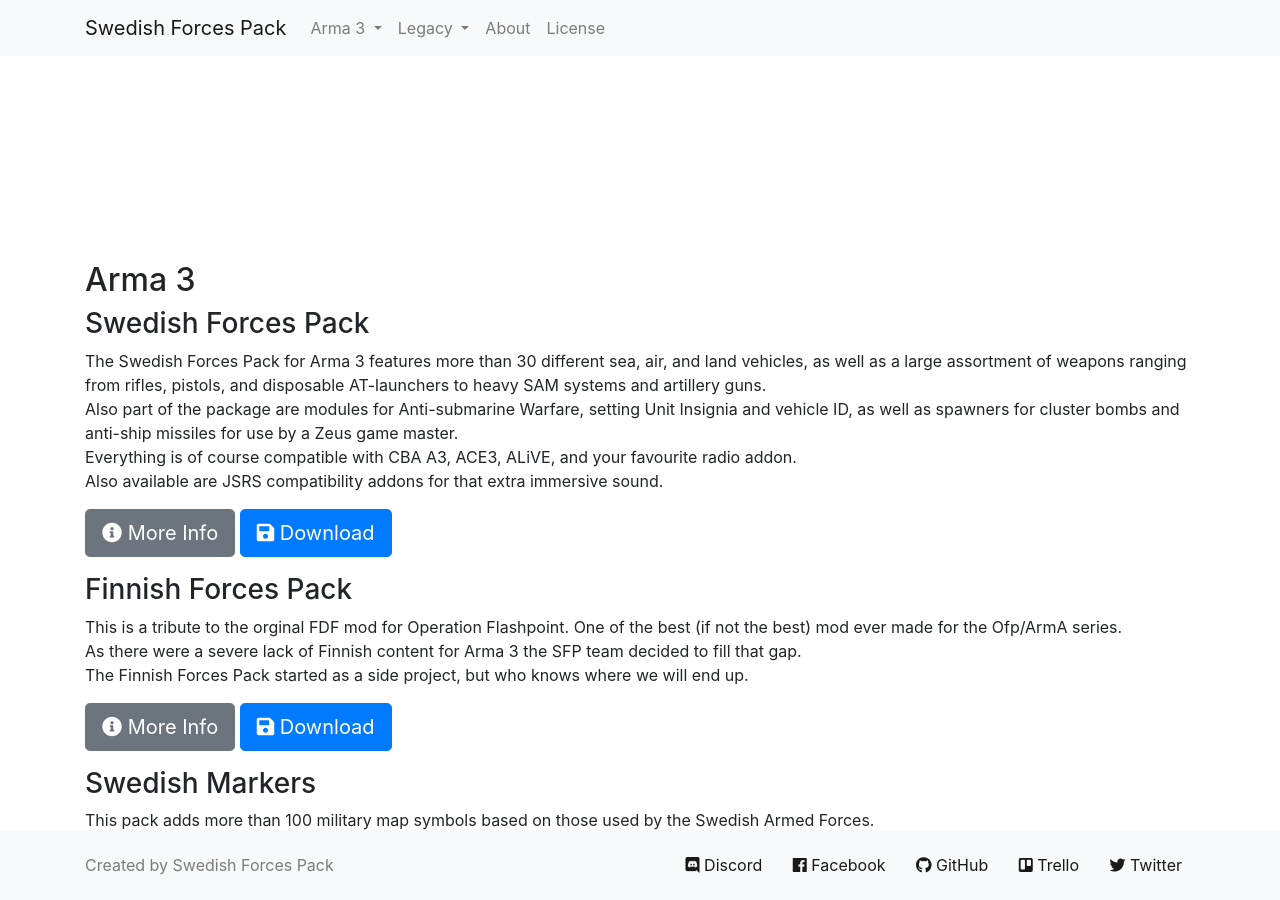
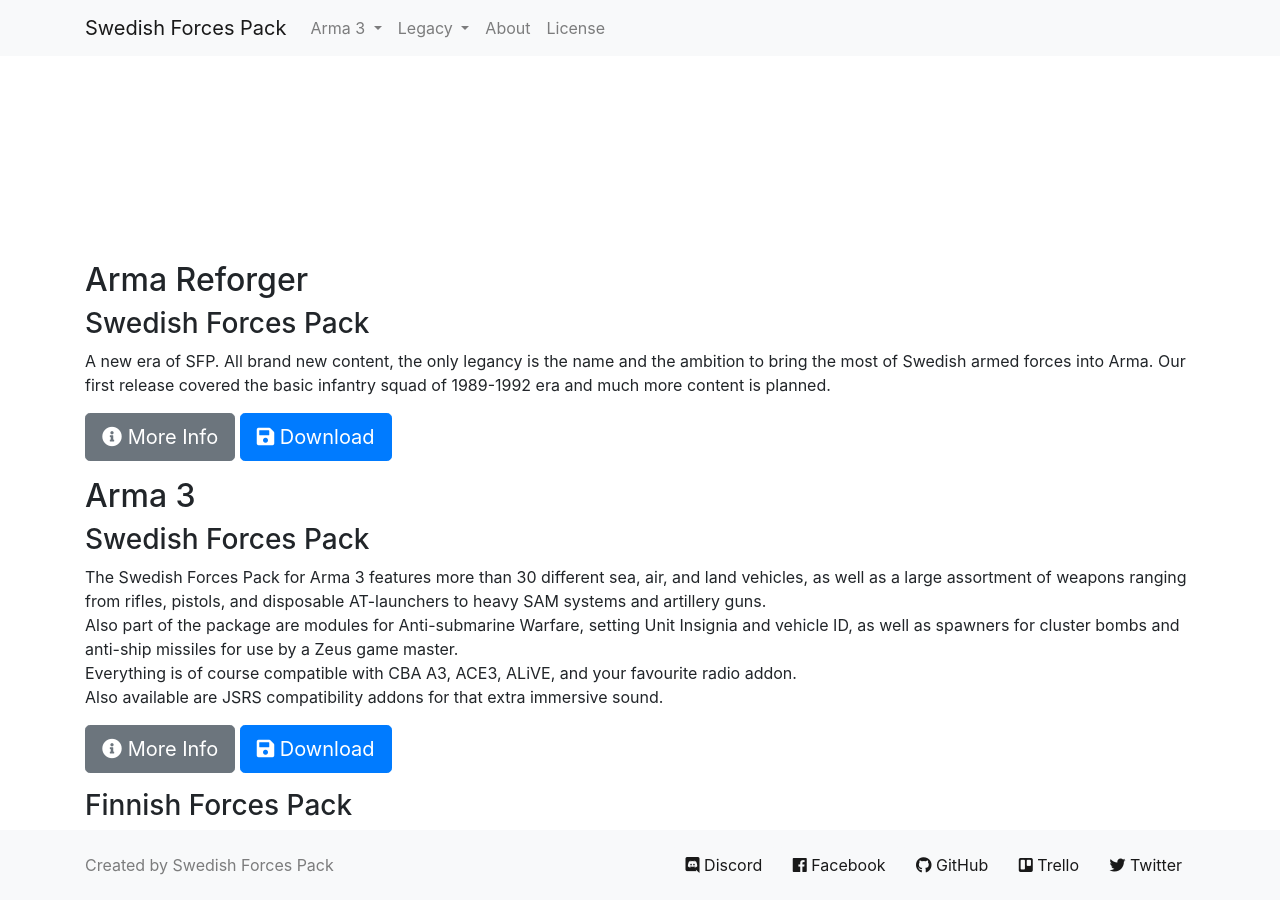
Before and after one commit to SwedishForcesPack/swedishforcespack.github.io, a Jekyll site: the page built from index.html, in a window 1280 px wide and 900 px high, scrolled down 515 px. Built offline with Jekyll 4.4.1, drawn with Linux system fonts in a browser that asks for light colours; nearby versions of some CDN libraries; comment, search, counter and statistics services are not loaded.

Commit message:
Update index.html

```diff
--- a/index.html
+++ b/index.html
@@ -5,7 +5,29 @@
 <div id="start-video-wrapper">
     <div id="start-video"></div>
 </div>
+<div class="container" id="reforger">
+  <h2>Arma Reforger</h2>
 
+  <div id="reforger-sfp">
+    <h3>Swedish Forces Pack</h3>
+
+    <p>
+      A new era of SFP. All brand new content, the only legancy is the name and the ambition to bring the most of Swedish armed forces into Arma.
+      Our first release covered the basic infantry squad of 1989-1992 era and much more content is planned.
+    </p>
+
+    <p>
+      <a class="btn btn-secondary btn-lg" href="/reforger/">
+        <span class="fa fa-info-circle"></span>
+        More Info
+      </a>
+      <a class="btn btn-primary btn-lg" href="/reforger/#downloads">
+        <span class="fa fa-save"></span>
+        Download
+      </a>
+    </p>
+  </div>
+</div>
 <div class="container" id="arma-3">
   <h2>Arma 3</h2>
 
```
